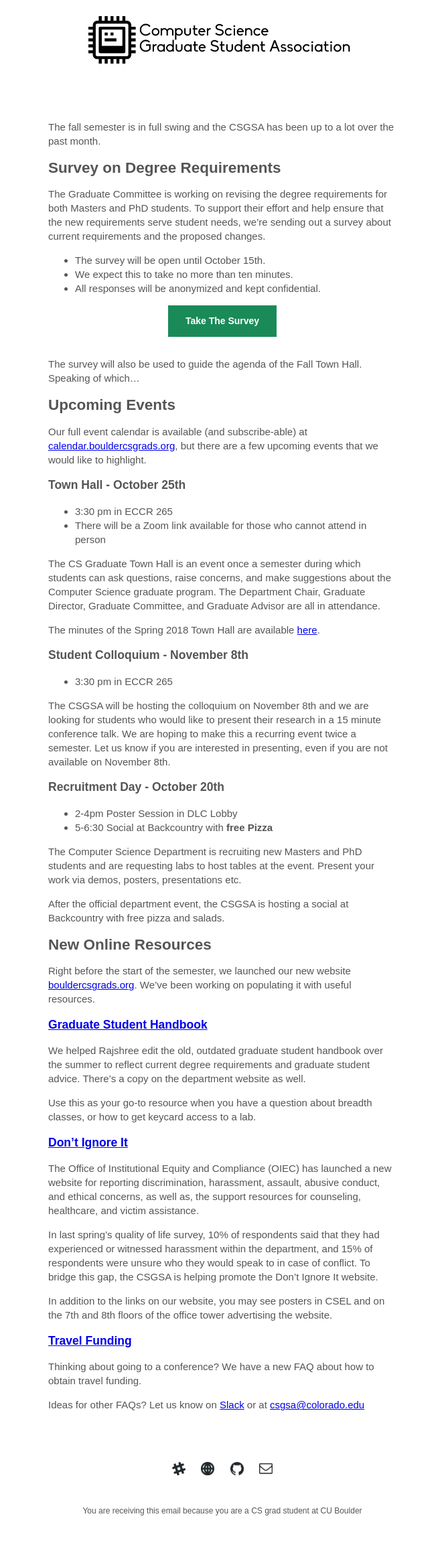
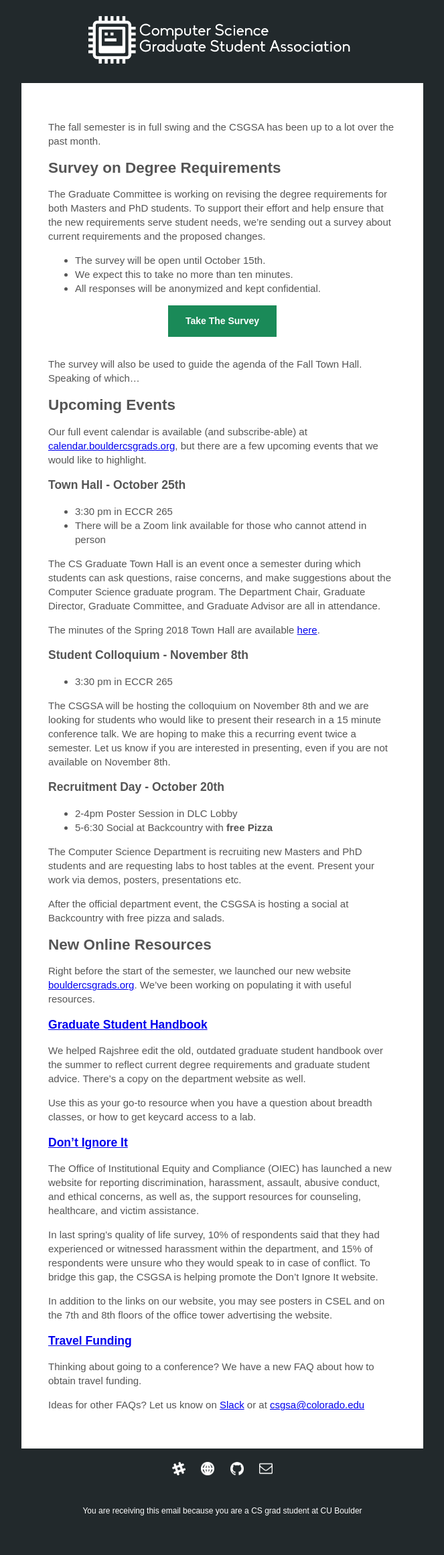
Before and after one commit to casassg/events-landing, a Jekyll site: the page built from _newsletters/2018-10-01.md, in a window 1280 px wide. Shown: the whole page at 67% size, without its empty margins (308-971 px from the left). Built offline with Jekyll 4.4.1, drawn with Linux system fonts in a browser that asks for light colours.

Commit message:
Revert "switch to white background"
This reverts commit 8c4ca725d2d33b63dddb9f273bbd74f79810f8d5.

```diff
--- a/_layouts/newsletter.html
+++ b/_layouts/newsletter.html
@@ -164,8 +164,8 @@
     <![endif]-->
 
 </head>
-<body width="100%" style="margin: 0; mso-line-height-rule: exactly; background: white;">
-<div style="width: 100%; background: white;; text-align: left;">
+<body width="100%" style="margin: 0; mso-line-height-rule: exactly; background: #22292c;">
+<div style="width: 100%; background: #22292c;; text-align: left;">
 
     <!-- Visually Hidden Preheader Text : BEGIN -->
     <div style="display: none; font-size: 1px; line-height: 1px; max-height: 0px; max-width: 0px; opacity: 0; overflow: hidden; mso-hide: all; font-family: sans-serif;">
@@ -189,7 +189,7 @@
                style="max-width: 600px;">
             <tr>
                 <td style="padding: 20px 0; text-align: center">
-                    <img src="{{'assets/img/logo.png' | absolute_url}}"
+                    <img src="{{'assets/img/logo_white.png' | absolute_url}}"
                          width="400" height="50" alt="alt_text" border="0"
                          style="height: auto;  font-family: sans-serif; font-size: 15px; line-height: 140%; color: #555555;">
                 </td>
@@ -222,38 +222,38 @@
 
         <!-- Email Footer : BEGIN -->
         <table role="presentation" cellspacing="0" cellpadding="0" border="0" align="center" width="100%"
-               style="max-width: 680px; font-family: sans-serif; color: #555555; font-size: 12px; line-height: 140%;">
+               style="max-width: 680px; font-family: sans-serif; color: white; font-size: 12px; line-height: 140%;">
             <tr style="text-align:center; padding: 10px 0px;">
                 <td style="padding-top: 20px;">
                     <a role="social-icon-link" href="https://boulder-cs-grads.slack.com/" target="_blank" border="0"
                        alt="Slack" title="Slack"
-                       style="border-radius: 5px; -webkit-border-radius:5px; -moz-border-radius:5px; -ms-border-radius:5px; -o-border-radius:5px; color: #555555; display: inline-block; outline: none; text-decoration:none; border: none; font-family: Helvetica, arial, sans-serif;">
+                       style="border-radius: 5px; -webkit-border-radius:5px; -moz-border-radius:5px; -ms-border-radius:5px; -o-border-radius:5px; color: white; display: inline-block; outline: none; text-decoration:none; border: none; font-family: Helvetica, arial, sans-serif;">
                         <img role="social-icon" alt="Slack" title="Slack" border="0" height="20" width="20"
                              style="height: 20px; width: 20px; border:none; font-family: Helvetica, arial, sans-serif;"
                              src="{{'assets/img/email/slack.png' | absolute_url}}"/>
                     </a>
                     <a role="social-icon-link" href="https://bouldercsgrads.org/" target="_blank" border="0"
                        alt="Website" title="Website"
-                       style="border-radius: 5px; -webkit-border-radius:5px; -moz-border-radius:5px; -ms-border-radius:5px; -o-border-radius:5px; color: #555555; display: inline-block; outline: none; text-decoration:none; border: none; font-family: Helvetica, arial, sans-serif;  padding-left: 20px;">
+                       style="border-radius: 5px; -webkit-border-radius:5px; -moz-border-radius:5px; -ms-border-radius:5px; -o-border-radius:5px; color: white; display: inline-block; outline: none; text-decoration:none; border: none; font-family: Helvetica, arial, sans-serif;  padding-left: 20px;">
                         <img role="social-icon" alt="Website" title="Website" border="0" height="20" width="20"
                              style="height: 20px; width: 20px; border:none; font-family: Helvetica, arial, sans-serif;"
 							 src="{{'assets/img/email/website.png' | absolute_url}}"/></a>
 					<a role="social-icon-link" href="https://github.com/CUCSGSA/" target="_blank" border="0"
 						alt="GitHub" title="GitHub"
-						style="border-radius: 5px; -webkit-border-radius:5px; -moz-border-radius:5px; -ms-border-radius:5px; -o-border-radius:5px; color: #555555; display: inline-block; outline: none; text-decoration:none; border: none; font-family: Helvetica, arial, sans-serif;  padding-left: 20px;">
+						style="border-radius: 5px; -webkit-border-radius:5px; -moz-border-radius:5px; -ms-border-radius:5px; -o-border-radius:5px; color: white; display: inline-block; outline: none; text-decoration:none; border: none; font-family: Helvetica, arial, sans-serif;  padding-left: 20px;">
 						<img role="social-icon" alt="GitHub" title="GitHub" border="0" height="20" width="20"
 							style="height: 20px; width: 20px; border:none; font-family: Helvetica, arial, sans-serif;"
 							src="{{'assets/img/email/github.png' | absolute_url}}"/></a>
 					<a role="social-icon-link" href="mailto:csgsa@colorado.edu" target="_blank" border="0"
 						alt="Email" title="Email"
-						style="border-radius: 5px; -webkit-border-radius:5px; -moz-border-radius:5px; -ms-border-radius:5px; -o-border-radius:5px; color: #555555; display: inline-block; outline: none; text-decoration:none; border: none; font-family: Helvetica, arial, sans-serif;  padding-left: 20px;">
+						style="border-radius: 5px; -webkit-border-radius:5px; -moz-border-radius:5px; -ms-border-radius:5px; -o-border-radius:5px; color: white; display: inline-block; outline: none; text-decoration:none; border: none; font-family: Helvetica, arial, sans-serif;  padding-left: 20px;">
 						<img role="social-icon" alt="Email" title="Email" border="0" height="20" width="20"
 							style="height: 20px; width: 20px; border:none; font-family: Helvetica, arial, sans-serif;"
 							src="{{'assets/img/email/email.png' | absolute_url}}"/></a>
                 </td>
             </tr>
             <tr>
-                <td style="padding: 40px 10px; width: 100%; font-family: sans-serif; font-size: 12px; line-height: 140%; text-align: center; color: #555555;"
+                <td style="padding: 40px 10px; width: 100%; font-family: sans-serif; font-size: 12px; line-height: 140%; text-align: center; color: white;"
                     class="x-gmail-data-detectors">
                     You are receiving this email because you are a CS grad student at CU Boulder
                     <br><br>
```
Also changed, not shown: assets/img/email/email.png, assets/img/email/github.png, assets/img/email/slack.png, assets/img/email/website.png.
